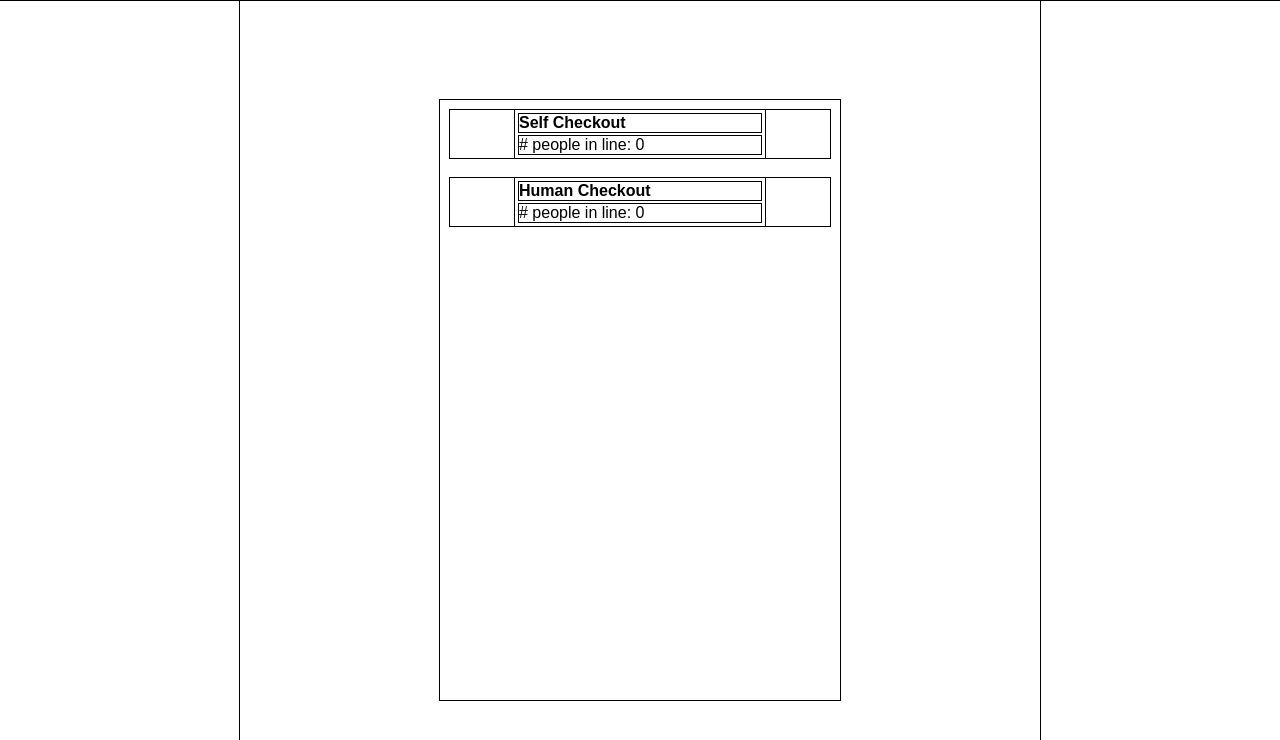
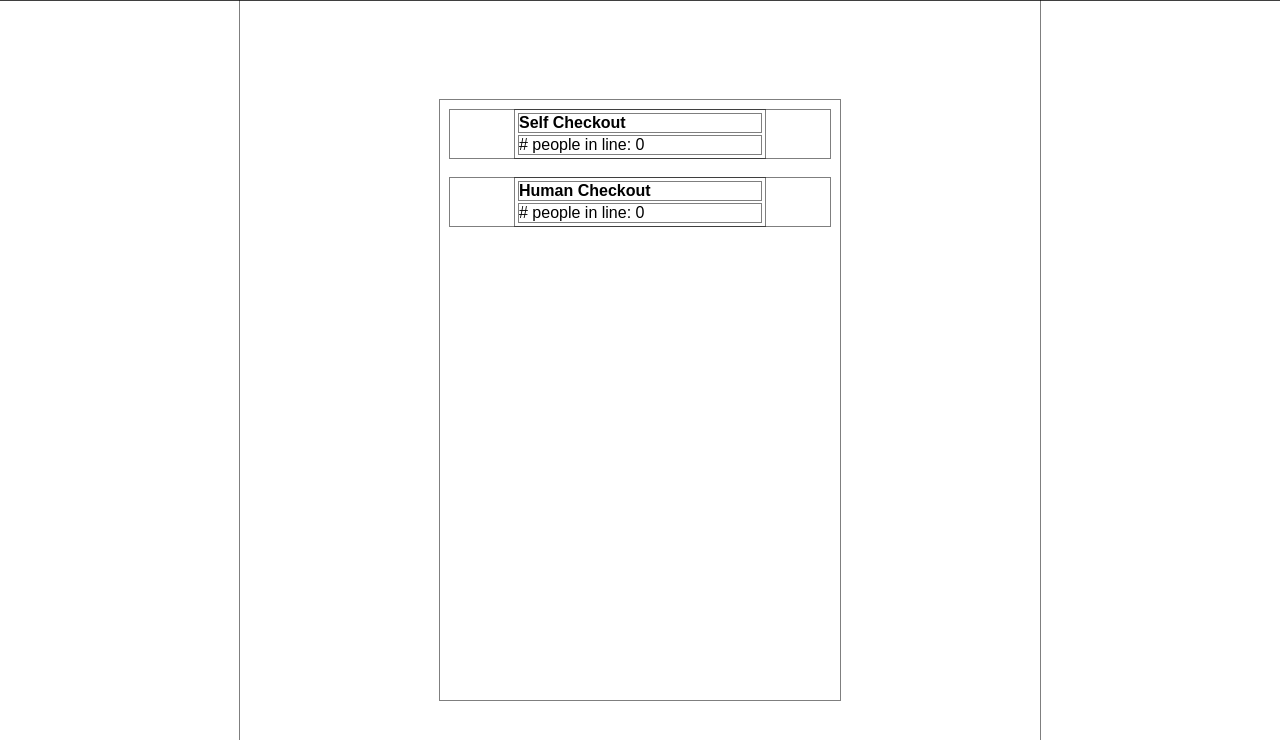
Before and after one commit to FOW-Games/grocery-store, a SvelteKit app: page / in a window 1280 px wide. Shown: the top 740 px of the page. Built offline with nearby package versions, Linux system fonts and the light colour scheme.

Commit message:
added some notes

```diff
--- a/src/app.css
+++ b/src/app.css
@@ -21,5 +21,5 @@ button:hover {
 }
 
 * {
-	outline: black 1px solid;
+	outline: rgba(0, 0, 0, 0.5) 1px solid;
 }
--- a/src/routes/Checkout.svelte
+++ b/src/routes/Checkout.svelte
@@ -9,12 +9,21 @@
 
 	function finishCheckout() {
 		gameState.set('TIP');
+		// Maybe make it so that we can skip the tip section sometimes
+	}
+
+	// Maybe add custom behavior for different cashiers
+	function automateSliders() {
+		// TODO
 	}
 </script>
 
+<!-- make better ui, maybe automate the sliders -->
 {#each items as item, i}
-	{item.name}: ${item.price}
-	<input type="range" min="1" max="10" bind:value={item.userPrice} id={i} />
+	<div>
+		{item.name}: ${item.price}
+		<input type="range" min="1" max="10" bind:value={item.userPrice} id={i} />
+	</div>
 {/each}
 
 <button on:click={finishCheckout}>Finish Checkout</button>
--- a/src/routes/Tip.svelte
+++ b/src/routes/Tip.svelte
@@ -12,5 +12,6 @@
 <input type="radio" name="0%" id="zero">10%
 <input type="radio" name="0%" id="zero">20%
 
+<!-- custom tip level %, better UI  -->
 
 <button on:click={finishTip}>Finish</button>
```
